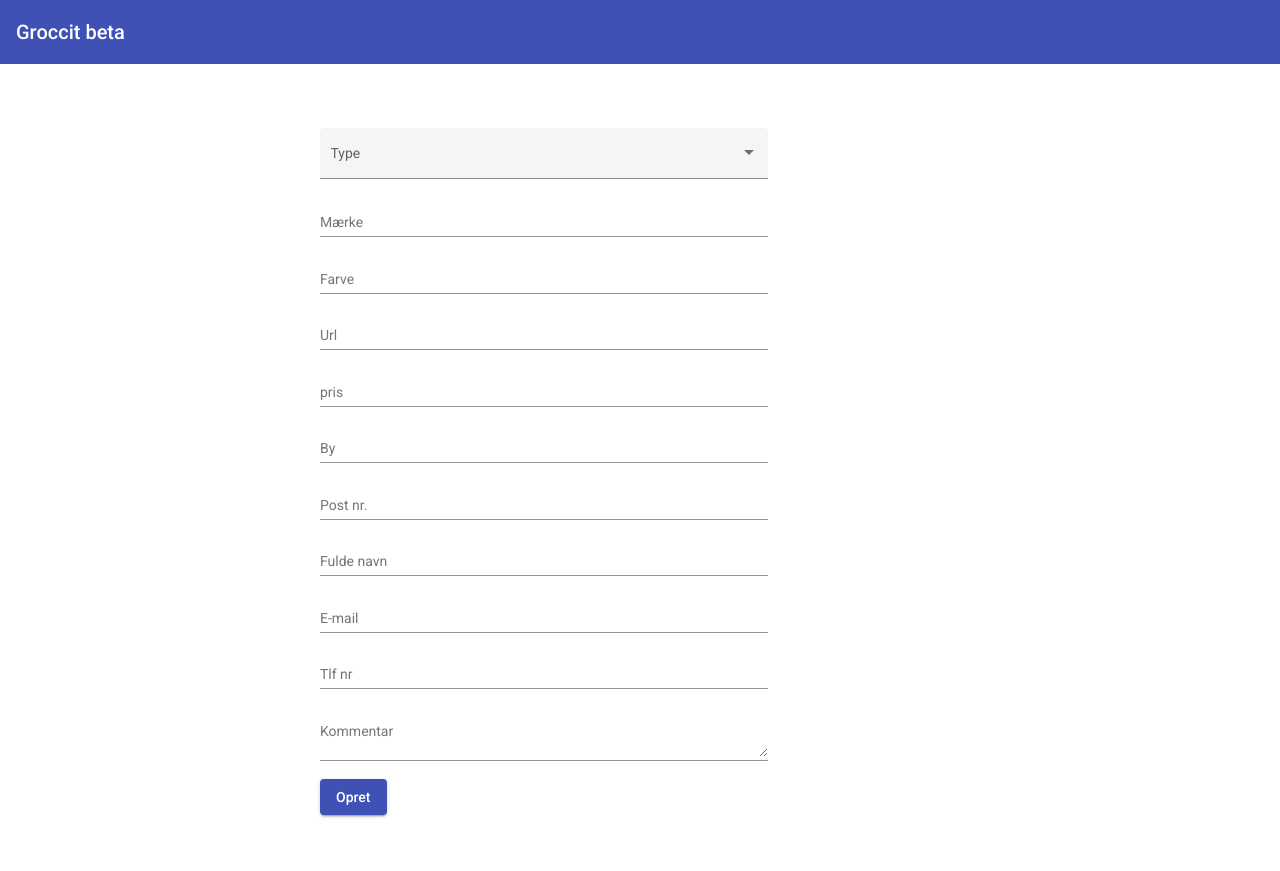
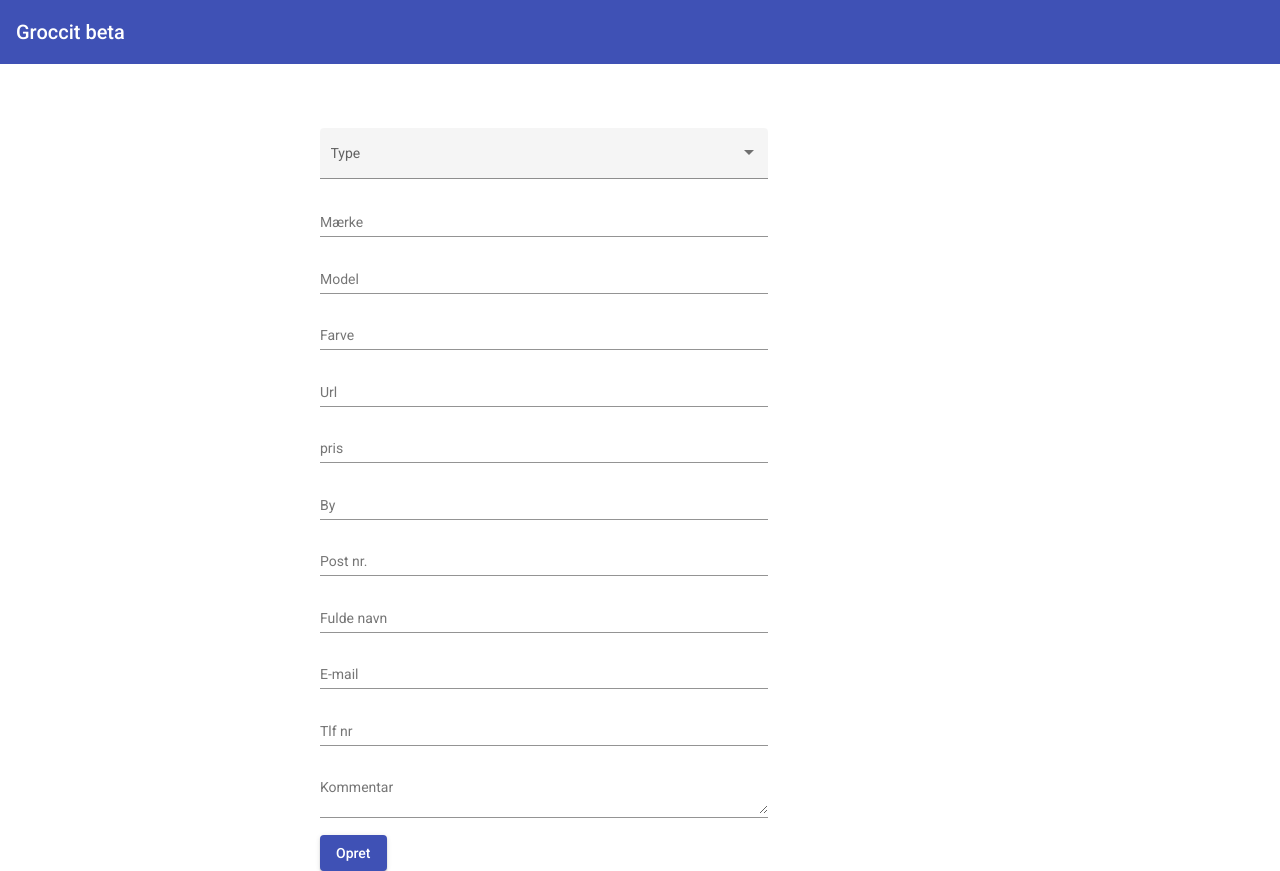
Before and after one commit to thokle/groccit-angular, an Angular app: page / in a window 1280 px wide. Before the commit the page ends 815 px from the top, so only its background shows below. Built offline with nearby package versions, Linux system fonts and the light colour scheme.

Commit message:
added model

```diff
--- a/src/app/purphase/purphase.component.html
+++ b/src/app/purphase/purphase.component.html
@@ -25,6 +25,14 @@
 
 
 </div>
+
+      <div class="example-container">
+        <mat-form-field style="width: 70%;">
+          <mat-label>{{model}}</mat-label>
+          <input matInput type="text" formControlName="Model"/>
+        </mat-form-field>
+
+      </div>
       <div  class="example-container">
         <mat-form-field  style="width: 70%;">
           <mat-label>{{color}}</mat-label>
--- a/src/app/purphase/purphase.component.ts
+++ b/src/app/purphase/purphase.component.ts
@@ -23,6 +23,7 @@ color = 'Farve';
 comment = 'Kommentar';
   email = 'E-mail';
   status = '';
+  model = 'Model'
   type: FormControl;
 fc: FormGroup;
   constructor(private  ps: PurphaseService, private  fb: FormBuilder) {
@@ -39,6 +40,7 @@ fc: FormGroup;
     Zipcode: [],
     Color: [],
     Size: [],
+      Model: []
     });
   }
 
@@ -53,7 +55,7 @@ fc: FormGroup;
        Types: this.fc.controls.Types.value, Size: this.fc.controls.Size.value, Price: Number.parseInt(this.fc.controls.Price.value, 2),
        Phone: this.fc.controls.Phone.value, Name: this.fc.controls.Name.value, Comment: this.fc.controls.Comment.value,
        Color: this.fc.controls.Color.value,
-       Brand: this.fc.controls.Brand.value, City: this.fc.controls.City.value, Email: this.fc.controls.Email.value} };
+       Brand: this.fc.controls.Brand.value, City: this.fc.controls.City.value, Email: this.fc.controls.Email.value, Model: this.fc.controls.Model.value} };
    this.ps.AddPurphase(purphase).pipe().subscribe(s => { this.status = 'Tak for indsendelsen af købsintention, ' +
      'Du vil blive kontaktet af Glenn Hunnich snarest'; });
   }
--- a/src/app/test-purphase.ts
+++ b/src/app/test-purphase.ts
@@ -11,6 +11,7 @@ export interface TestPurchase {
   Zipcode?: number;
   Color?: string;
   Size?: string;
+  Model?: string;
 }
 
 export interface RootObject {
```
